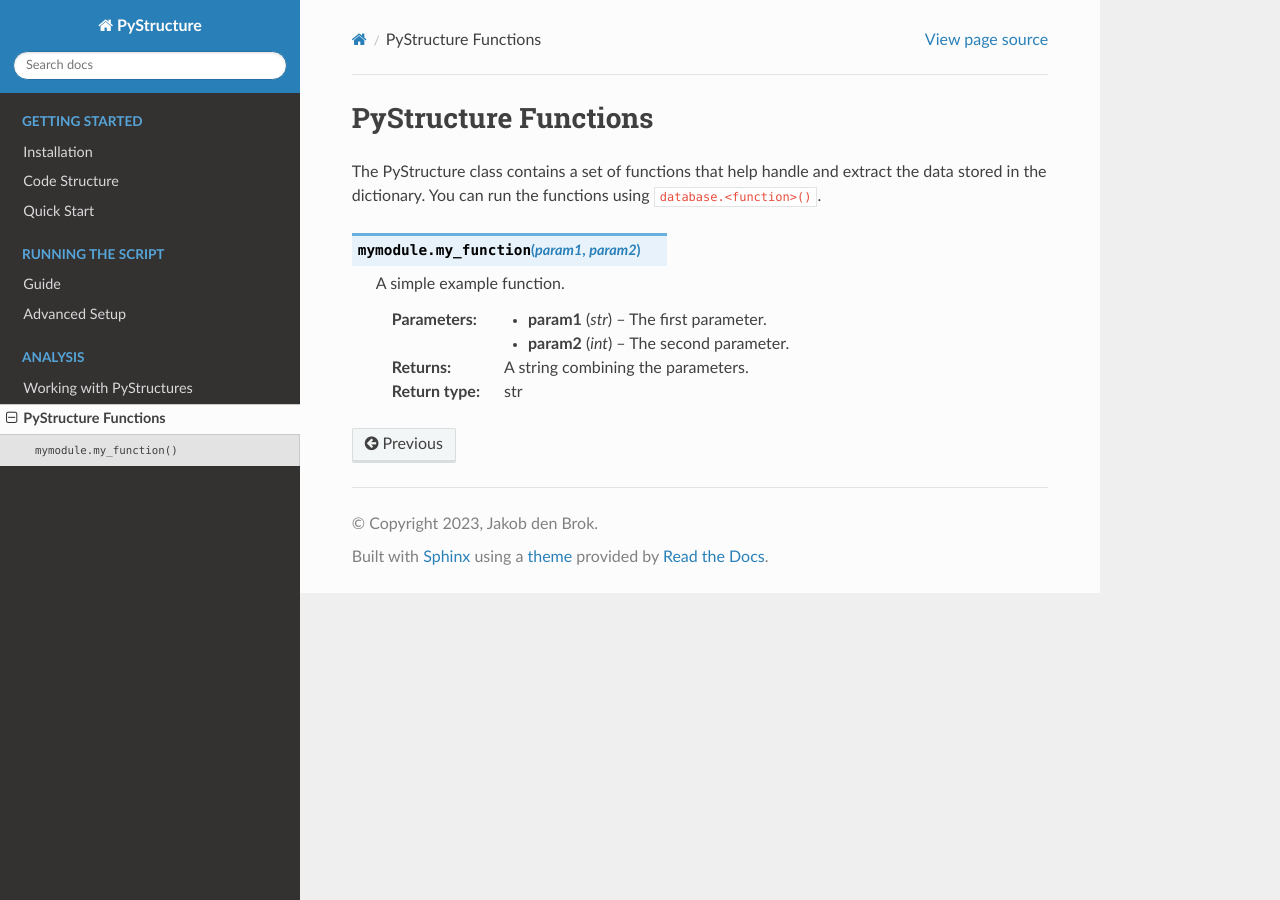
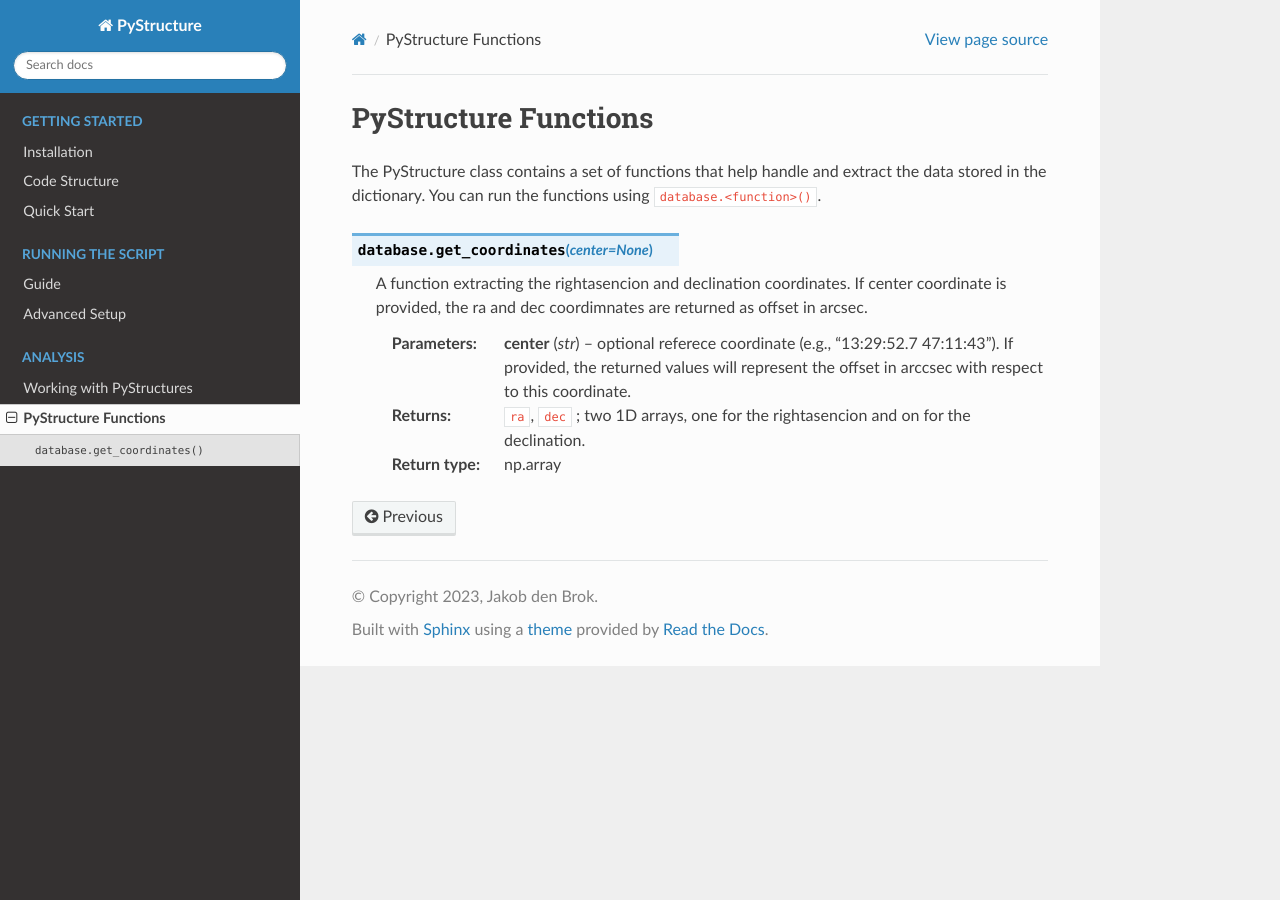
Before and after one commit to lukas-neumann-astro/PyStructure, a Sphinx documentation site: the page built from docs/source/PyStructFunctions.rst, in a window 1280 px wide. Built offline with Sphinx 7.4.7 and the Read the Docs theme 2.0.0, drawn with Linux system fonts in a browser that asks for light colours.

Commit message:
Update PyStructFunctions.rst

```diff
--- a/docs/source/PyStructFunctions.rst
+++ b/docs/source/PyStructFunctions.rst
@@ -3,13 +3,11 @@ PyStructure Functions
 The PyStructure class contains a set of functions that help handle and extract the data stored in the dictionary.
 You can run the functions using ``database.<function>()``.
 
-.. function:: mymodule.my_function(param1, param2)
+.. function:: database.get_coordinates(center = None)
 
-   A simple example function.
+   A function extracting the rightasencion and declination coordinates. If center coordinate is provided, the ra and dec coordimnates are returned as offset in arcsec.
 
-   :param param1: The first parameter.
-   :type param1: str
-   :param param2: The second parameter.
-   :type param2: int
-   :return: A string combining the parameters.
-   :rtype: str
+   :param center: optional referece coordinate (e.g., "13:29:52.7 47:11:43"). If provided, the returned values will represent the offset in arccsec with respect to this coordinate.
+   :type center: str
+   :return: ``ra``, ``dec`` ; two 1D arrays, one for the rightasencion and on for the declination.
+   :rtype: np.array
```
